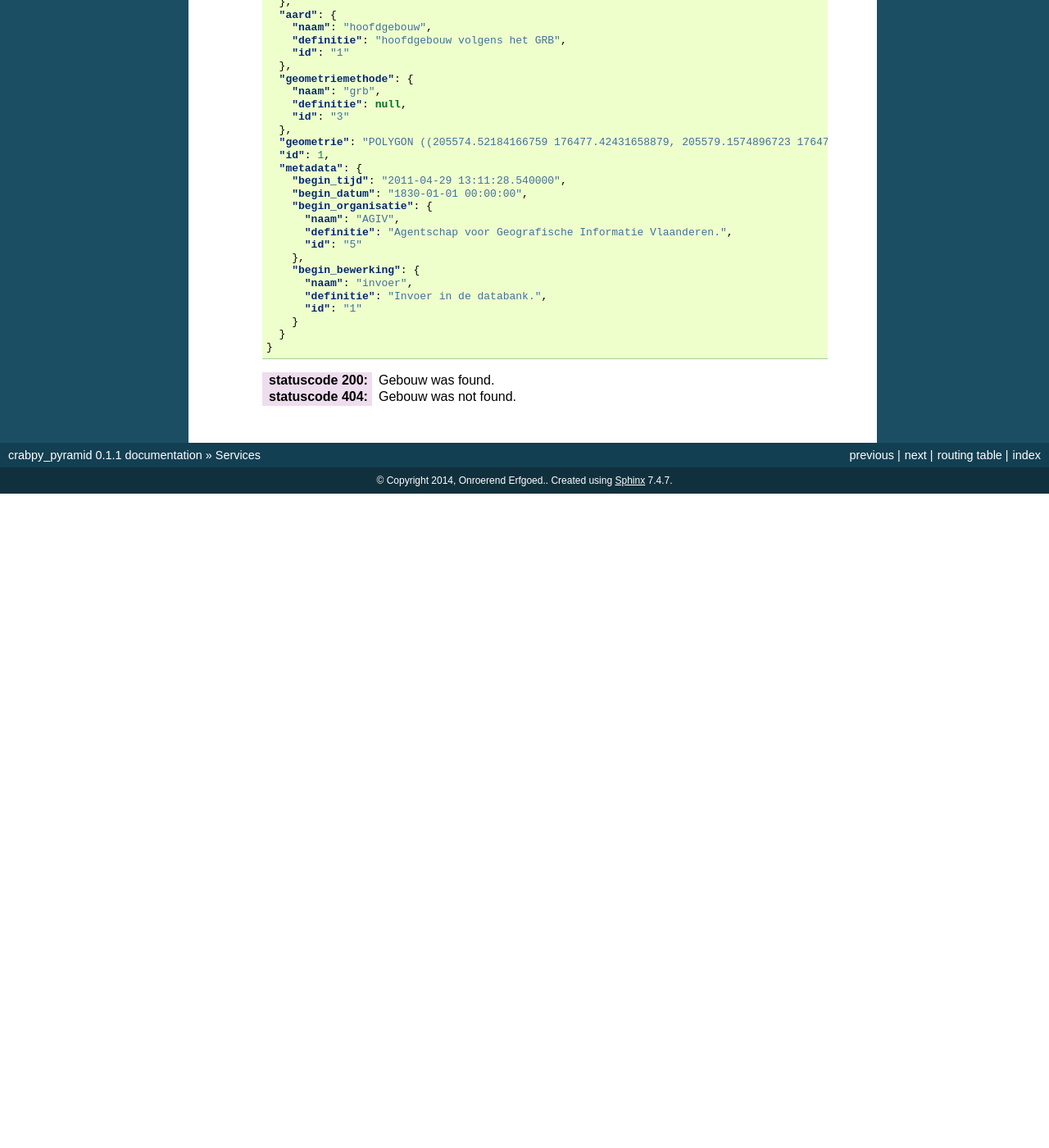
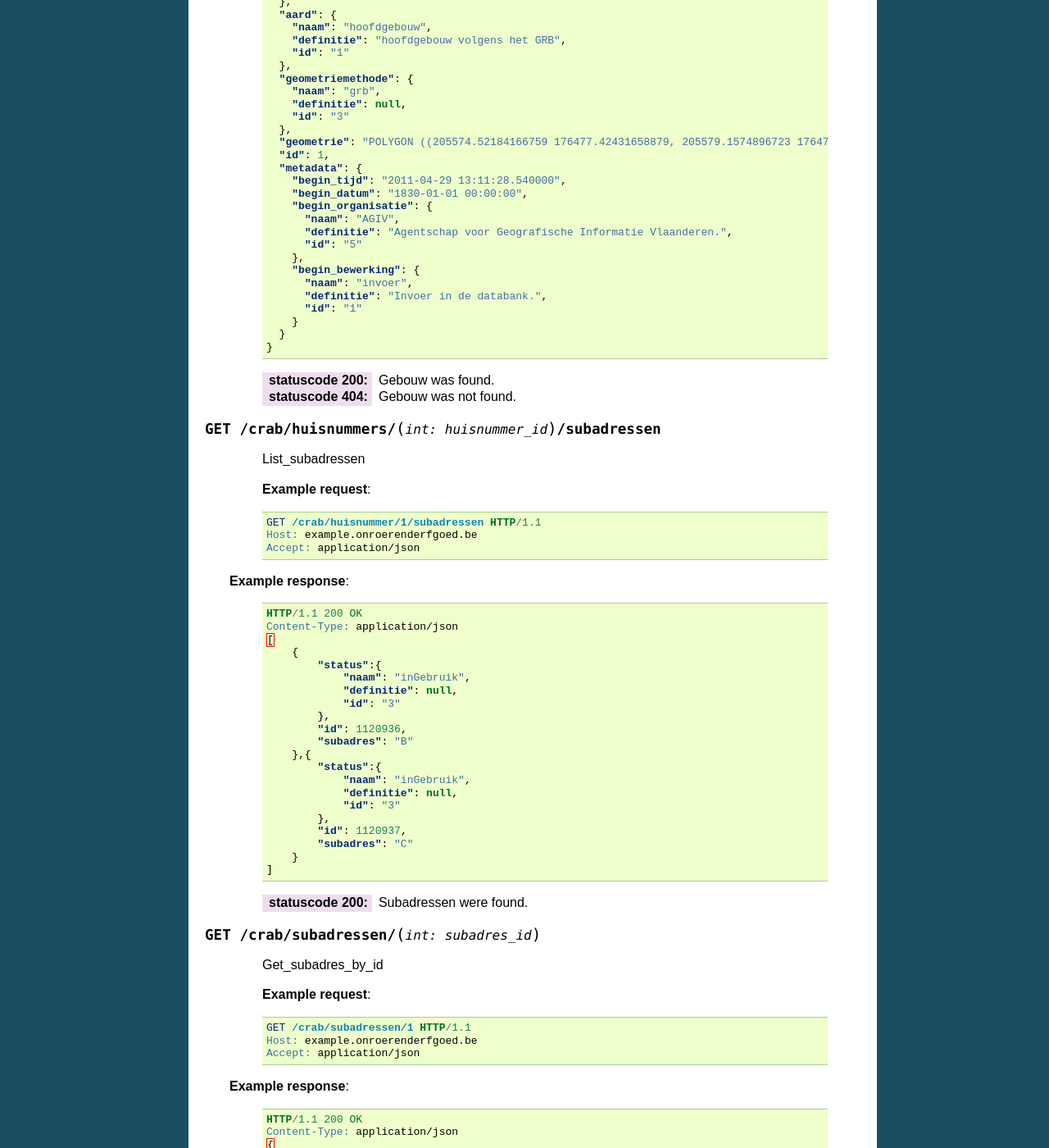
Before and after one commit to OnroerendErfgoed/crabpy_pyramid, a Sphinx documentation site: the page built from docs/source/services.rst, in a window 1280 px wide and 1400 px high, scrolled down 21734 px. Shown: the whole window at 82% size. Built offline with Sphinx 7.4.7, drawn with Linux system fonts in a browser that asks for light colours; before the commit the page ends 22336 px from its top, so only the background shows below that; some of the changed text lies outside the part shown.

Commit message:
added docs for get_subadres_by_id and list_subadressen refs #18

```diff
--- a/docs/source/services.rst
+++ b/docs/source/services.rst
@@ -1458,3 +1458,92 @@ Crab
         }
     :statuscode 200: Gebouw was found.
     :statuscode 404: Gebouw was not found.
+
+.. http:get:: /crab/huisnummers/(int:huisnummer_id)/subadressen
+
+    List_subadressen
+
+    **Example request**:
+
+    .. sourcecode:: http
+
+        GET /crab/huisnummer/1/subadressen HTTP/1.1
+        Host: example.onroerenderfgoed.be
+        Accept: application/json
+
+   **Example response**:
+
+    .. sourcecode:: http
+
+        HTTP/1.1 200 OK
+        Content-Type: application/json
+        [
+            {
+                "status":{
+                    "naam": "inGebruik",
+                    "definitie": null,
+                    "id": "3"
+                },
+                "id": 1120936,
+                "subadres": "B"
+            },{
+                "status":{
+                    "naam": "inGebruik",
+                    "definitie": null,
+                    "id": "3"
+                },
+                "id": 1120937,
+                "subadres": "C"
+            }
+        ]
+    :statuscode 200: Subadressen were found.
+
+.. http:get:: /crab/subadressen/(int:subadres_id)
+
+    Get_subadres_by_id
+
+    **Example request**:
+
+    .. sourcecode:: http
+
+        GET /crab/subadressen/1 HTTP/1.1
+        Host: example.onroerenderfgoed.be
+        Accept: application/json
+
+   **Example response**:
+
+    .. sourcecode:: http
+
+        HTTP/1.1 200 OK
+        Content-Type: application/json
+        {
+            "status": {
+                "naam": "inGebruik",
+                "definitie": null,
+                "id": "3"
+            },
+            "metadata": {
+                "begin_tijd": "2013-04-12 20:07:13.180000",
+                "begin_datum": "1830-01-01 00:00:00",
+                "begin_organisatie": {
+                    "naam": "gemeente",
+                    "definitie": "Gemeente.",
+                    "id": "1"
+                },
+                "begin_bewerking": {
+                    "naam": "correctie",
+                    "definitie": "Correctie van de attributen.",
+                    "id": "3"
+                }
+            },
+            "aard": {
+                "naam": "rijksregister",
+                "definitie": "Rijksregister.",
+                "id": "2"
+            },
+            "id": 1120936,
+            "subadres": "B"
+        }
+
+    :statuscode 200: Subadres was found.
+    :statuscode 404: Subadres was not found.
```
